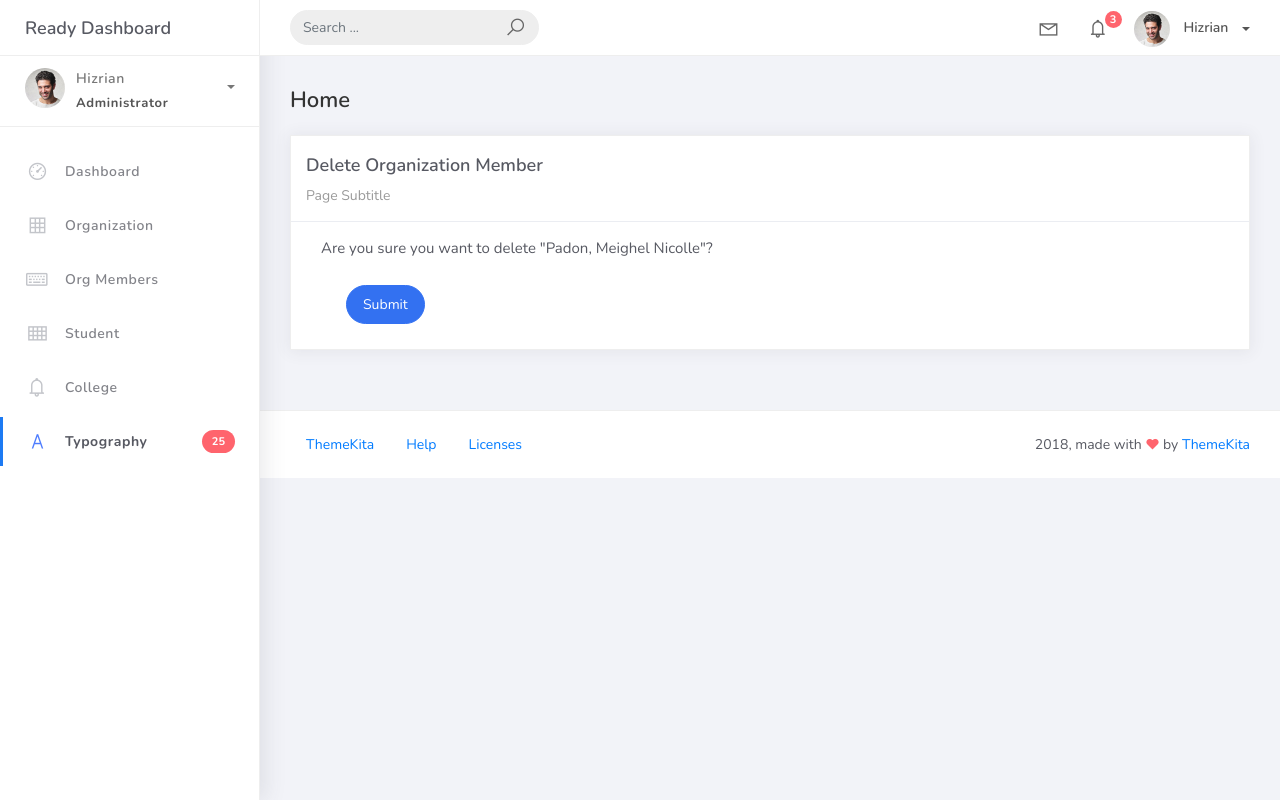
After one commit to Meighel/PSUSphere, a Django app: page /orgmember_list/1/delete in a window 1280 px wide. The commit adds this page. Run offline with Django 4.2, Linux system fonts and the light colour scheme; data comes from the database, SQL or seed files in the repository; both versions use the stored data as it was after the commit; some libraries are stand-ins or nearby versions.

Commit message:
complete org members

```diff
--- a/projectsite/projectsite/urls.py
+++ b/projectsite/projectsite/urls.py
@@ -16,7 +16,7 @@ Including another URLconf
 """
 from django.contrib import admin
 from django.urls import path
-from studentorg.views import HomePageView, OrganizationList, OrganizationCreateView, OrganizationUpdateView, OrganizationDeleteView, OrgMemberList, OrgMemberCreateView, OrgMemberUpdateView
+from studentorg.views import HomePageView, OrganizationList, OrganizationCreateView, OrganizationUpdateView, OrganizationDeleteView, OrgMemberList, OrgMemberCreateView, OrgMemberUpdateView, OrgMemberDeleteView
 from studentorg import views
 
 urlpatterns = [
@@ -29,5 +29,5 @@ urlpatterns = [
     path('orgmember_list', OrgMemberList.as_view(), name='orgmember-list'),
     path('orgmember_list/add', OrgMemberCreateView.as_view(), name='orgmember-add'),
     path('orgmember_list/<pk>/edit/', OrgMemberUpdateView.as_view(), name='orgmember-edit'),
-
+    path('orgmember_list/<pk>/delete', OrgMemberDeleteView.as_view(), name='orgmember-delete'),
 ]
--- a/projectsite/studentorg/views.py
+++ b/projectsite/studentorg/views.py
@@ -4,7 +4,6 @@ from django.views.generic.edit import CreateView, UpdateView, DeleteView
 from studentorg.models import Organization, OrgMember
 from studentorg.forms import OrganizationForm, OrgMemberForm
 from django.urls import reverse_lazy
-from django.urls import reverse
 
 
 class HomePageView(ListView):
@@ -52,3 +51,8 @@ class OrgMemberUpdateView(UpdateView):
     form_class = OrgMemberForm
     template_name = 'orgmember_edit.html'
     success_url = reverse_lazy('orgmember-list')
+
+class OrgMemberDeleteView(DeleteView):
+    model = OrgMember
+    template_name = 'orgmember_del.html'
+    success_url = reverse_lazy('orgmember-list')
--- /dev/null
+++ b/projectsite/templates/orgmember_del.html
@@ -0,0 +1,30 @@
+{% extends 'base.html' %} {% load static %} {% block content %}
+<div class="content">
+    <div class="container-fluid">
+        <h4 class="page-title">Home</h4>
+        <div class="row">
+            <div class="col-md-12">
+                <div class="card">
+                    <div class="card-header">
+                        <div class="card-title">Delete Organization Member</div>
+                        <div class="card-category">Page Subtitle</div>
+                    </div>
+                    <div class="col-md-6">
+                        <div class="card-body">
+                            <form action="" method="post" novalidate>
+                                <p>Are you sure you want to delete "{{ object }}"?</p>
+                                {% csrf_token %} {% include 'includes/form.html' %}
+                                <div class="form-group">
+                                    <div class="col-md-12 col-sm-3">
+                                        <button type="submit" class="btn btn-primary btn-rounded">Submit</button>
+                                    </div>
+                                </div>
+                            </form>
+                        </div>
+                    </div>
+                </div>
+            </div>
+        </div>
+    </div>
+</div>
+{% endblock %}
--- a/projectsite/templates/orgmember_list.html
+++ b/projectsite/templates/orgmember_list.html
@@ -53,6 +53,7 @@
                                     <td>{{ member.organization }}</td>
                                     <td>{{ member.date_joined }}</td>
                                     <td><a href="{% url 'orgmember-edit' member.id %}">Edit</a></td>
+                                    <td><a href="{% url 'orgmember-delete' member.id %}" class="text-danger">Delete</a></td>
                                 </tr>
                                 {% empty %}
                                 <tr>
```
Also changed, not shown: projectsite/db.sqlite3.
